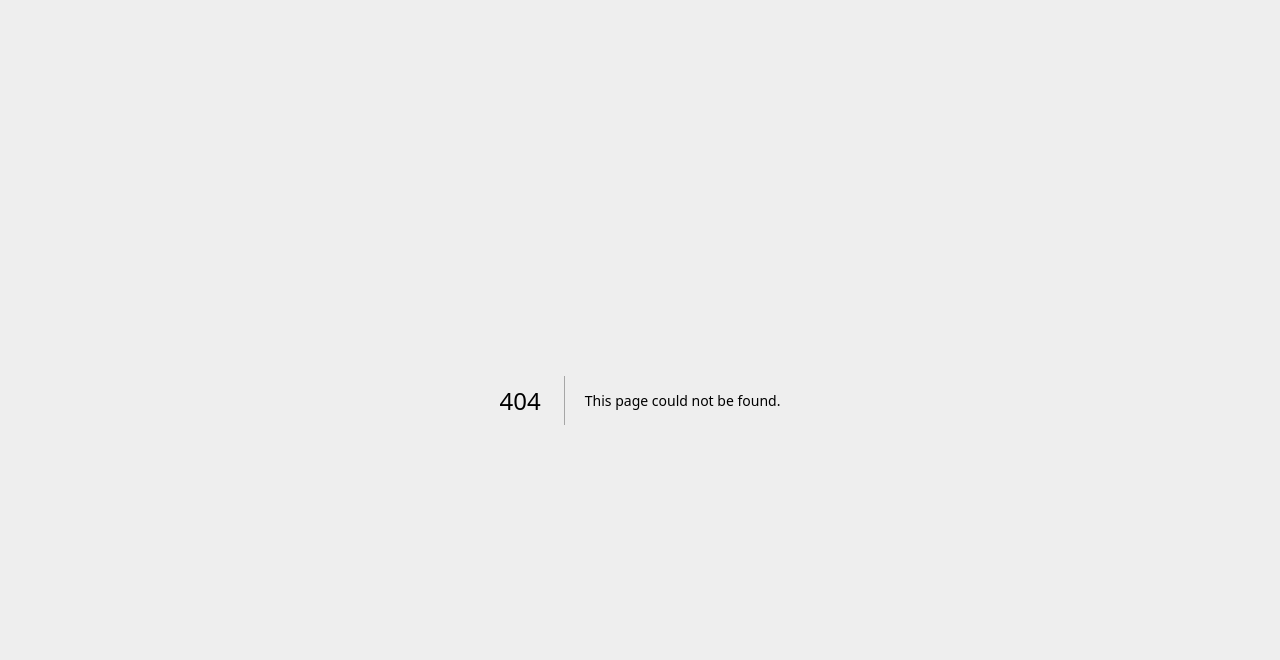
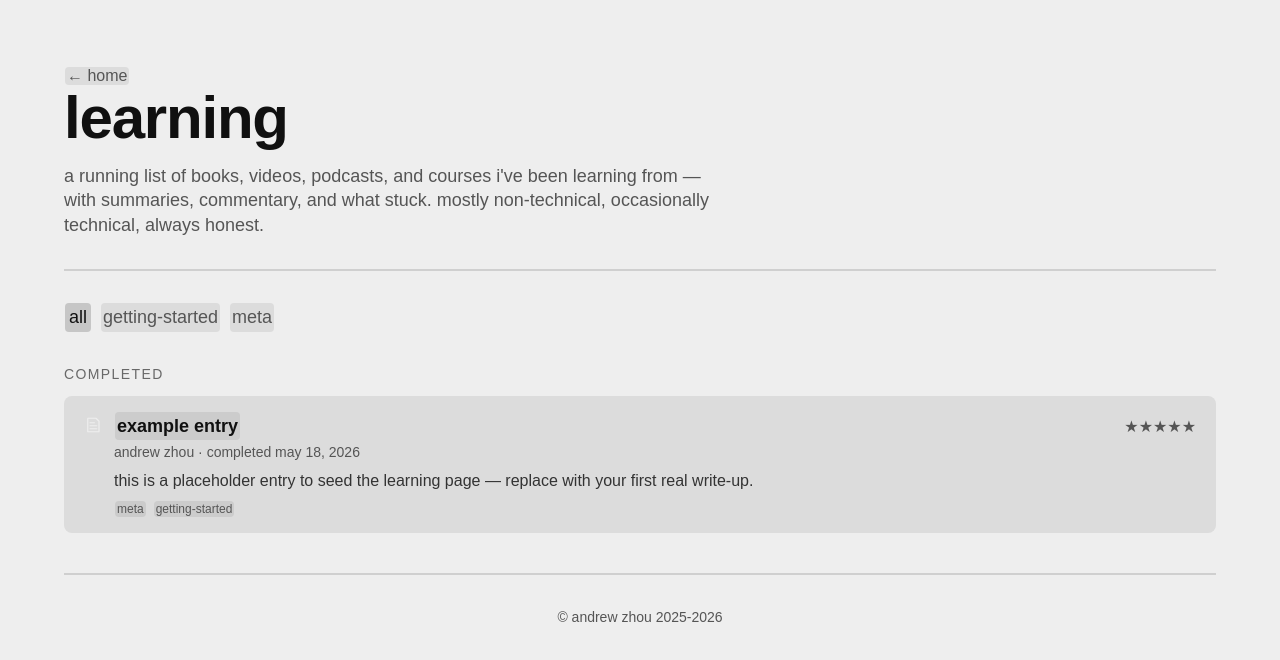
Before and after one commit to andrewyzhou/personal-site, a Next.js app: page /learning in a window 1280 px wide. Before the commit this address had no page. Shown: the top 660 px of the page. Built offline with nearby package versions, Linux system fonts and the light colour scheme; a web font is replaced by a local one.

Commit message:
feat: add /learning index page with tag filtering

```diff
--- /dev/null
+++ b/src/app/learning/page.tsx
@@ -0,0 +1,48 @@
+import Link from "next/link";
+import type { Metadata } from "next";
+import { getAllEntries, getAllTags } from "@/lib/learning";
+import LearningIndex from "@/components/learning/LearningIndex";
+
+export const metadata: Metadata = {
+  title: "learning · andrew zhou",
+  description: "books, videos, podcasts, and courses i've been learning from, with my notes.",
+};
+
+export default function LearningPage() {
+  const entries = getAllEntries();
+  const allTags = getAllTags();
+
+  return (
+    <main className="site-container">
+      <section className="py-8">
+        <Link
+          href="/"
+          className="font-sans text-gray text-base link-highlight"
+        >
+          ← home
+        </Link>
+      </section>
+
+      <section className="py-8">
+        <h1 className="font-sans font-bold text-off-white text-6xl" style={{ letterSpacing: "-0.02em", marginBottom: "1rem" }}>
+          learning
+        </h1>
+        <p className="font-sans text-gray text-lg leading-[1.35] max-w-2xl">
+          a running list of books, videos, podcasts, and courses i&apos;ve been learning from — with summaries, commentary, and what stuck. mostly non-technical, occasionally technical, always honest.
+        </p>
+      </section>
+
+      <div className="section-divider" />
+
+      <section className="py-8">
+        <LearningIndex entries={entries} allTags={allTags} />
+      </section>
+
+      <div className="section-divider" />
+
+      <footer className="py-8 text-center">
+        <p className="font-sans text-gray text-sm">© andrew zhou 2025-2026</p>
+      </footer>
+    </main>
+  );
+}
--- /dev/null
+++ b/src/components/learning/LearningIndex.tsx
@@ -0,0 +1,193 @@
+"use client";
+
+import { useState, useEffect, useMemo } from "react";
+import Link from "next/link";
+import type { LearningEntry } from "@/lib/learning";
+import SourceIcon from "./SourceIcon";
+import Rating from "./Rating";
+
+interface Props {
+  entries: LearningEntry[];
+  allTags: string[];
+}
+
+function formatDate(iso?: string): string {
+  if (!iso) return "";
+  const d = new Date(iso + "T00:00:00");
+  const month = d.toLocaleDateString("en-US", { month: "short" }).toLowerCase();
+  return `${month} ${d.getDate()}, ${d.getFullYear()}`;
+}
+
+export default function LearningIndex({ entries, allTags }: Props) {
+  const [activeTags, setActiveTags] = useState<Set<string>>(new Set());
+  const [hydrated, setHydrated] = useState(false);
+
+  // read tags from URL on mount
+  useEffect(() => {
+    setHydrated(true);
+    const params = new URLSearchParams(window.location.search);
+    const tagParam = params.get("tags");
+    if (tagParam) {
+      setActiveTags(new Set(tagParam.split(",").filter(Boolean)));
+    }
+  }, []);
+
+  // sync URL when active tags change
+  useEffect(() => {
+    if (!hydrated) return;
+    const params = new URLSearchParams(window.location.search);
+    if (activeTags.size === 0) {
+      params.delete("tags");
+    } else {
+      params.set("tags", Array.from(activeTags).join(","));
+    }
+    const qs = params.toString();
+    const url = qs ? `${window.location.pathname}?${qs}` : window.location.pathname;
+    window.history.replaceState(null, "", url);
+  }, [activeTags, hydrated]);
+
+  const toggleTag = (tag: string) => {
+    setActiveTags((prev) => {
+      const next = new Set(prev);
+      if (next.has(tag)) next.delete(tag);
+      else next.add(tag);
+      return next;
+    });
+  };
+
+  const filtered = useMemo(() => {
+    if (activeTags.size === 0) return entries;
+    return entries.filter((e) => e.tags.some((t) => activeTags.has(t)));
+  }, [entries, activeTags]);
+
+  const inProgress = filtered.filter((e) => e.status === "in-progress");
+  const completed = filtered.filter((e) => e.status === "completed");
+
+  return (
+    <div>
+      {/* tag chips */}
+      {allTags.length > 0 && (
+        <div className="flex flex-wrap gap-2" style={{ marginBottom: "2rem" }}>
+          <button
+            onClick={() => setActiveTags(new Set())}
+            className={`font-sans text-lg transition-colors ${
+              activeTags.size === 0
+                ? "text-off-white link-highlight-active"
+                : "text-gray link-highlight"
+            }`}
+          >
+            all
+          </button>
+          {allTags.map((tag) => (
+            <button
+              key={tag}
+              onClick={() => toggleTag(tag)}
+              className={`font-sans text-lg transition-colors ${
+                activeTags.has(tag)
+                  ? "text-off-white link-highlight-active"
+                  : "text-gray link-highlight"
+              }`}
+            >
+              {tag}
+            </button>
+          ))}
+        </div>
+      )}
+
+      {filtered.length === 0 && (
+        <p className="font-sans text-gray text-lg italic">no entries match these tags.</p>
+      )}
+
+      {inProgress.length > 0 && (
+        <Section title="in progress" entries={inProgress} onTagClick={toggleTag} activeTags={activeTags} />
+      )}
+      {completed.length > 0 && (
+        <Section title="completed" entries={completed} onTagClick={toggleTag} activeTags={activeTags} />
+      )}
+    </div>
+  );
+}
+
+interface SectionProps {
+  title: string;
+  entries: LearningEntry[];
+  onTagClick: (t: string) => void;
+  activeTags: Set<string>;
+}
+
+function Section({ title, entries, onTagClick, activeTags }: SectionProps) {
+  return (
+    <div style={{ marginBottom: "2.5rem" }}>
+      <h3 className="font-sans text-off-white text-sm uppercase tracking-widest" style={{ marginBottom: "0.75rem", opacity: 0.6 }}>
+        {title}
+      </h3>
+      <div className="flex flex-col gap-2">
+        {entries.map((entry) => (
+          <EntryRow key={entry.slug} entry={entry} onTagClick={onTagClick} activeTags={activeTags} />
+        ))}
+      </div>
+    </div>
+  );
+}
+
+interface RowProps {
+  entry: LearningEntry;
+  onTagClick: (t: string) => void;
+  activeTags: Set<string>;
+}
+
+function EntryRow({ entry, onTagClick, activeTags }: RowProps) {
+  const dateStr =
+    entry.status === "completed"
+      ? `completed ${formatDate(entry.dateCompleted)}`
+      : entry.dateStarted
+      ? `started ${formatDate(entry.dateStarted)}`
+      : "";
+
+  return (
+    <div className="card-bg rounded-lg" style={{ padding: "1rem 1.25rem" }}>
+      <div className="flex items-start gap-3">
+        <div style={{ marginTop: "0.25rem" }}>
+          <SourceIcon type={entry.type} />
+        </div>
+        <div className="flex-1 min-w-0">
+          <div className="flex items-baseline justify-between gap-3 flex-wrap">
+            <Link
+              href={`/learning/${entry.slug}`}
+              className="font-sans text-off-white text-lg font-bold link-highlight"
+            >
+              {entry.title}
+            </Link>
+            <Rating value={entry.rating} />
+          </div>
+          <p className="font-sans text-gray text-sm" style={{ marginTop: "0.125rem" }}>
+            {entry.creator}
+            {dateStr && <> · {dateStr}</>}
+          </p>
+          {entry.summary && (
+            <p className="font-sans text-secondary text-base leading-[1.4]" style={{ marginTop: "0.5rem" }}>
+              {entry.summary}
+            </p>
+          )}
+          {entry.tags.length > 0 && (
+            <div className="flex flex-wrap gap-1.5" style={{ marginTop: "0.5rem" }}>
+              {entry.tags.map((tag) => (
+                <button
+                  key={tag}
+                  onClick={() => onTagClick(tag)}
+                  className={`font-sans text-xs transition-colors ${
+                    activeTags.has(tag)
+                      ? "text-off-white link-highlight-active"
+                      : "text-gray link-highlight"
+                  }`}
+                >
+                  {tag}
+                </button>
+              ))}
+            </div>
+          )}
+        </div>
+      </div>
+    </div>
+  );
+}
--- /dev/null
+++ b/src/components/learning/Rating.tsx
@@ -0,0 +1,15 @@
+interface Props {
+  value?: number;
+  outOf?: number;
+}
+
+export default function Rating({ value, outOf = 5 }: Props) {
+  if (value == null) return null;
+  const filled = Math.round(value);
+  return (
+    <span className="font-sans text-gray text-base" aria-label={`${filled} out of ${outOf}`}>
+      {"★".repeat(filled)}
+      <span style={{ color: "var(--theme-divider)" }}>{"★".repeat(outOf - filled)}</span>
+    </span>
+  );
+}
--- /dev/null
+++ b/src/components/learning/SourceIcon.tsx
@@ -0,0 +1,64 @@
+import type { LearningType } from "@/lib/learning";
+
+interface Props {
+  type: LearningType;
+  size?: number;
+  className?: string;
+}
+
+export default function SourceIcon({ type, size = 18, className = "" }: Props) {
+  const stroke = "#EEEEEE";
+  const common = {
+    width: size,
+    height: size,
+    viewBox: "0 0 24 24",
+    fill: "none",
+    stroke,
+    strokeWidth: 1.6,
+    strokeLinecap: "round" as const,
+    strokeLinejoin: "round" as const,
+    className,
+    "aria-label": type,
+  };
+
+  switch (type) {
+    case "book":
+      return (
+        <svg {...common}>
+          <path d="M4 4.5A2.5 2.5 0 0 1 6.5 2H20v17H6.5A2.5 2.5 0 0 0 4 21.5z" />
+          <path d="M4 19.5A2.5 2.5 0 0 1 6.5 17H20" />
+        </svg>
+      );
+    case "video":
+      return (
+        <svg {...common}>
+          <polygon points="6,4 20,12 6,20" />
+        </svg>
+      );
+    case "podcast":
+      return (
+        <svg {...common}>
+          <rect x="9" y="3" width="6" height="12" rx="3" />
+          <path d="M5 11a7 7 0 0 0 14 0" />
+          <line x1="12" y1="18" x2="12" y2="22" />
+          <line x1="9" y1="22" x2="15" y2="22" />
+        </svg>
+      );
+    case "course":
+      return (
+        <svg {...common}>
+          <path d="M2 9l10-5 10 5-10 5z" />
+          <path d="M6 11v5c0 1.5 3 3 6 3s6-1.5 6-3v-5" />
+        </svg>
+      );
+    case "article":
+      return (
+        <svg {...common}>
+          <path d="M5 3h11l4 4v14H5z" />
+          <line x1="8" y1="9" x2="14" y2="9" />
+          <line x1="8" y1="13" x2="17" y2="13" />
+          <line x1="8" y1="17" x2="17" y2="17" />
+        </svg>
+      );
+  }
+}
```
